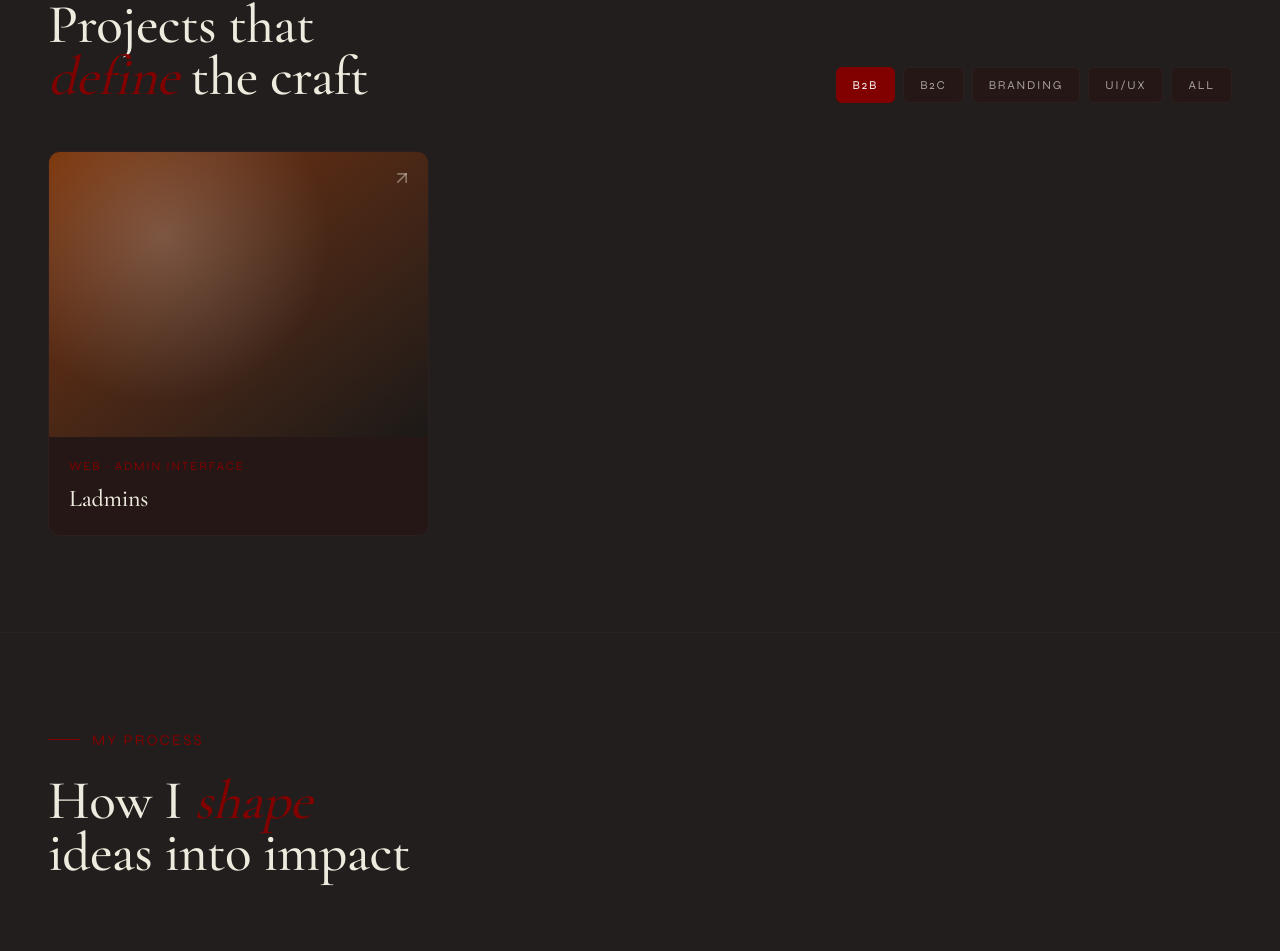
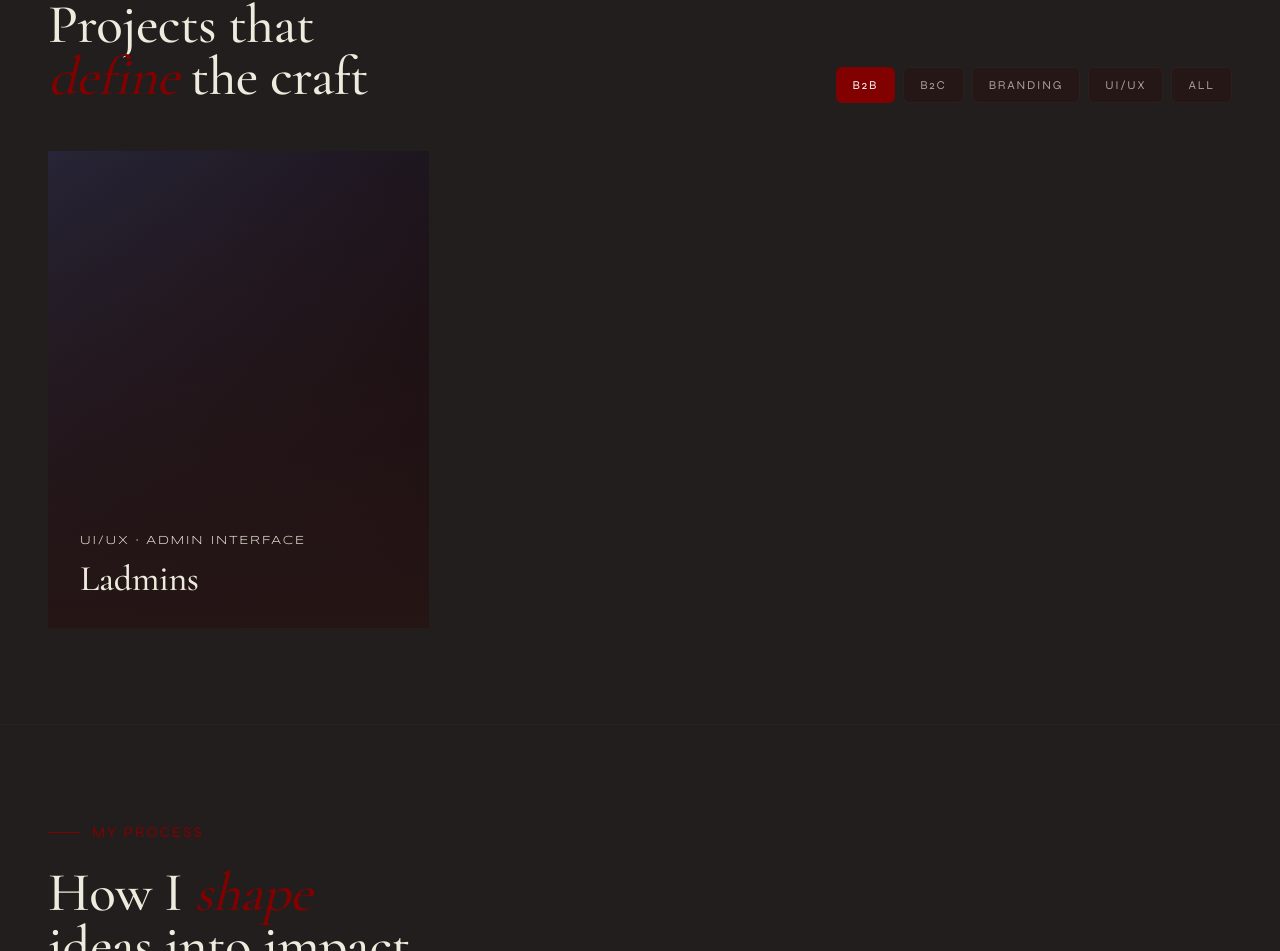
Before and after one commit to axe3228/byairish, a Next.js app: page / in a window 1280 px wide. Shown: the part 2678-3629 px from the top of the page. Built offline with nearby package versions, Linux system fonts and the light colour scheme.

Commit message:
chore: work section updates

```diff
--- a/app/globals.css
+++ b/app/globals.css
@@ -80,6 +80,8 @@
   --ring: var(--iris-cherry-red);
 
   --gradient-radial-red: radial-gradient(circle at 50% 0%, rgb(129 1 0 / 0.35), transparent 60%);
+  --gradient-work-card: linear-gradient(180deg, rgb(27 23 23 / 0) 0%, #1B1717 100%);
+  --work-card-tint: #8101001A;
   --shadow-glow: 0 0 60px -10px rgb(129 1 0 / 0.4);
   --shadow-card: 0 1px 0 0 oklch(1 0 0 / 0.04) inset, 0 20px 40px -20px oklch(0 0 0 / 0.6);
 }
@@ -109,6 +111,12 @@
   .italic-serif { font-style: italic; color: var(--primary); font-family: var(--font-serif); }
   .surface { background-color: var(--surface); }
   .surface-elevated { background-color: var(--surface-elevated); }
+  .work-card-gradient {
+    background-image: var(--gradient-work-card);
+  }
+  .work-card-tint {
+    background-color: var(--work-card-tint);
+  }
   .eyebrow {
     font-family: var(--font-syncopate);
     font-size: 0.7rem;
--- a/app/page.tsx
+++ b/app/page.tsx
@@ -4,7 +4,8 @@ import { useState } from "react";
 import Image from "next/image";
 import heroImg from "@/assets/hero-spheres.jpg";
 import logo from "@/assets/logo.svg";
-import { Sparkles, Search, Gem, Compass, ArrowUpRight } from "lucide-react";
+import myschoolImg from "@/assets/work/work-myschool-suite.png";
+import { Sparkles, Search, Gem, Compass } from "lucide-react";
 
 function LinkedinIcon({ size = 16 }: { size?: number }) {
   return (
@@ -65,12 +66,12 @@ const experiences = [
 ];
 
 const projects = [
-  { title: "MySchool Suite", tag: "WEB · PRODUCT DESIGN", color: "from-slate-700 to-slate-900", category: "SaaS" },
-  { title: "Ladmins", tag: "WEB · ADMIN INTERFACE", color: "from-amber-900 to-stone-900", category: "B2B" },
-  { title: "Brand Stylescapes", tag: "BRANDING · IDENTITY", color: "from-indigo-800 to-slate-900", category: "Branding" },
+  { title: "MySchool Suite", tag: "UI/UX · PRODUCT DESIGN", image: myschoolImg, category: "UI/UX" },
+  { title: "Ladmins", tag: "UI/UX · ADMIN INTERFACE", color: "from-slate-800 to-zinc-950", category: "B2B" },
+  { title: "Brand Stylescapes", tag: "BRANDING · IDENTITY", color: "from-indigo-900 to-slate-950", category: "Branding" },
   { title: "Innovate Charlotte", tag: "BRAND · IDENTITY", color: "from-violet-900 to-purple-950", category: "Branding" },
-  { title: "Kumik Telecom", tag: "BRANDING · ADVERTISING", color: "from-orange-800 to-red-950", category: "Branding" },
-  { title: "ZIP", tag: "B2C · ECOMMERCE", color: "from-sky-800 to-blue-950", category: "B2C" },
+  { title: "Kumik Telecom", tag: "BRANDING · ADVERTISING", color: "from-orange-900 to-red-950", category: "Branding" },
+  { title: "ZIP", tag: "B2C · ECOMMERCE", color: "from-sky-900 to-blue-950", category: "B2C" },
 ];
 
 const filters = ["B2B", "B2C", "Branding", "UI/UX", "All"];
@@ -303,20 +304,31 @@ export default function Home() {
               ))}
             </div>
           </div>
-          <div className="grid md:grid-cols-3 gap-5">
+          <div className="grid md:grid-cols-2 lg:grid-cols-3 gap-5">
             {filtered.map((p) => (
               <button
                 key={p.title}
                 type="button"
-                className="group text-left surface-elevated border border-border/60 rounded-xl overflow-hidden hover:border-primary/60 transition-all duration-300 hover:-translate-y-1"
+                className="group relative aspect-[4/5] overflow-hidden bg-iris-noir-black text-left transition-transform duration-300 hover:-translate-y-1"
               >
-                <div className={`aspect-[4/3] bg-gradient-to-br ${p.color} relative overflow-hidden`}>
-                  <div className="absolute inset-0 opacity-20 bg-[radial-gradient(circle_at_30%_30%,white,transparent_50%)]" />
-                  <ArrowUpRight className="absolute top-4 right-4 text-foreground/40 group-hover:text-primary group-hover:translate-x-1 group-hover:-translate-y-1 transition-all" size={20} />
-                </div>
-                <div className="p-5">
-                  <div className="font-sans font-light text-[12px] uppercase tracking-[0.15em] text-primary mb-2">{p.tag}</div>
-                  <h3 className="font-serif text-2xl text-iris-cotton">{p.title}</h3>
+                {"image" in p && p.image ? (
+                  <Image
+                    src={p.image}
+                    alt={p.title}
+                    fill
+                    className="object-cover object-top z-0"
+                    sizes="(max-width: 768px) 100vw, (max-width: 1024px) 50vw, 33vw"
+                  />
+                ) : (
+                  <div className={`absolute inset-0 z-0 bg-gradient-to-br ${"color" in p ? p.color : "from-slate-800 to-zinc-950"}`} />
+                )}
+                <div className="work-card-gradient absolute inset-0 z-10 pointer-events-none" />
+                <div className="work-card-tint absolute inset-0 z-[11] pointer-events-none" />
+                <div className="absolute inset-0 z-20 flex flex-col justify-end p-8 pointer-events-none">
+                  <div className="font-syncopate text-[12px] uppercase tracking-[0.15em] text-iris-cotton mb-3">
+                    {p.tag}
+                  </div>
+                  <h3 className="font-serif text-4xl leading-[0.95] text-iris-cotton">{p.title}</h3>
                 </div>
               </button>
             ))}
```
Also changed, not shown: app/assets/work/work-myschool-suite.png (added).
